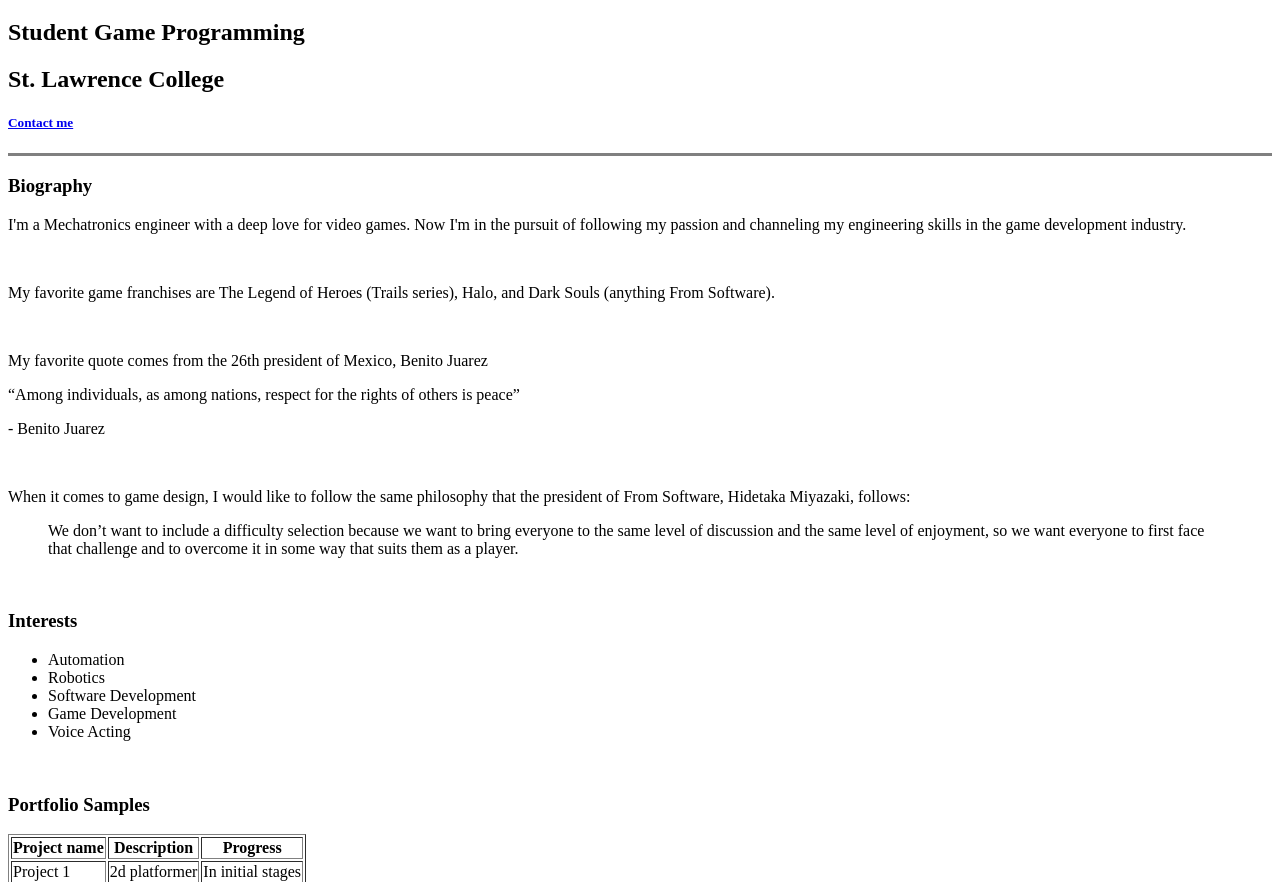
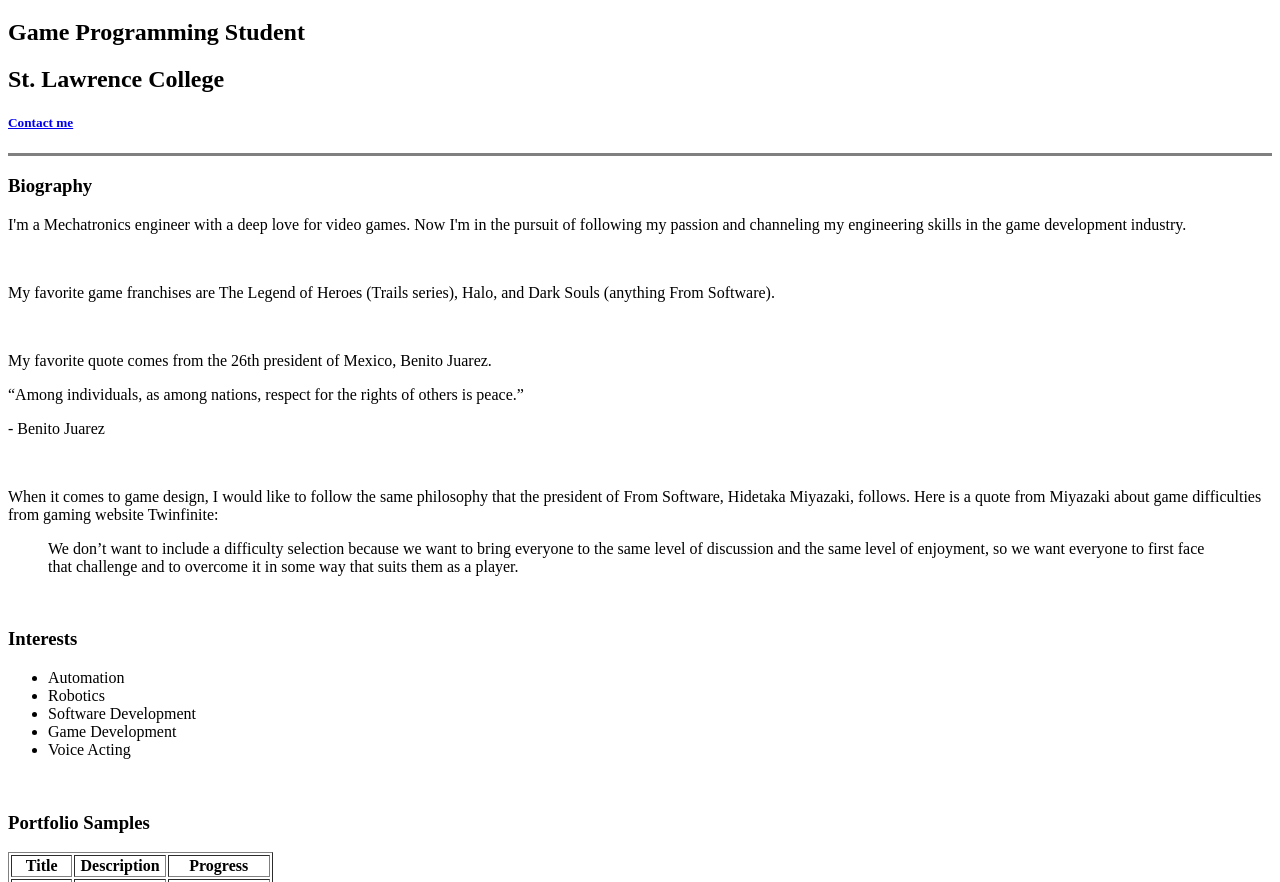
Before and after one commit to DanielReyesGarcia/DanielReyesGarcia.github.io, a plain HTML site: page index.html in a window 1280 px wide. Shown: the part 416-1298 px from the top of the page. Drawn offline with Linux system fonts and the light colour scheme.

Commit message:
Fixed grammatical errors, changed a few descriptions

```diff
--- a/index.html
+++ b/index.html
@@ -13,7 +13,7 @@
     <area shape="rect" coords="0,0,60,60" href="https://www.linkedin.com/in/c%C3%A9sar-daniel-reyes-garc%C3%ADa-b3973817b/" alt="">
   </map>
   <h1>César Daniel Reyes García</h1>
-  <h2>Student Game Programming </h2>
+  <h2>Game Programming Student</h2>
   <h2>St. Lawrence College </h2>
   <a href="#Contact">
     <h5>Contact me</h5>
@@ -24,10 +24,10 @@
   <br>
   <p>My favorite game franchises are The Legend of Heroes (Trails series), Halo, and Dark Souls (anything From Software).</p>
   <br>
-  <p>My favorite quote comes from the 26th president of Mexico, Benito Juarez </p>
-  <q>Among individuals, as among nations, respect for the rights of others is peace</q><p>- Benito Juarez</p>
+  <p>My favorite quote comes from the 26th president of Mexico, Benito Juarez. </p>
+  <q>Among individuals, as among nations, respect for the rights of others is peace.</q><p>- Benito Juarez</p>
   <br>
-<p>When it comes to game design, I would like to follow the same philosophy that the president of From Software, Hidetaka Miyazaki, follows:</p>
+<p>When it comes to game design, I would like to follow the same philosophy that the president of From Software, Hidetaka Miyazaki, follows. Here is a quote from Miyazaki about game difficulties from gaming website Twinfinite:</p>
 <blockquote cite="https://twinfinite.net/2018/06/from-softwares-hidetaka-miyazaki-talks-about-why-souls-games-dont-have-difficulty-settings/">
 We don’t want to include a difficulty selection because we want to bring everyone to the same level of discussion and the same level of enjoyment, so we want everyone to first face that challenge and to overcome it in some way that suits them as a player.
 </blockquote>
@@ -44,7 +44,7 @@ We don’t want to include a difficulty selection because we want to bring every
   <h3>Portfolio Samples</h3>
   <table border="1">
     <tr>
-      <th>Project name</th>
+      <th>Title</th>
       <th>Description</th>
       <th>Progress</th>
     </tr>
@@ -58,7 +58,7 @@ We don’t want to include a difficulty selection because we want to bring every
       <td colspan="2"> No concept yet</td>
     </tr>
   </table>
-  <p>For a more complete list of projects, check my <a href="https://danielreyesgarcia.github.io/portafolio">full portfolio</a></p>
+  <p>For a more complete list of projects, check my <a href="https://danielreyesgarcia.github.io/portafolio">full portfolio</a>.</p>
   <br>
   <h3>Previous Jobs</h3>
   <ol start="1">
```
